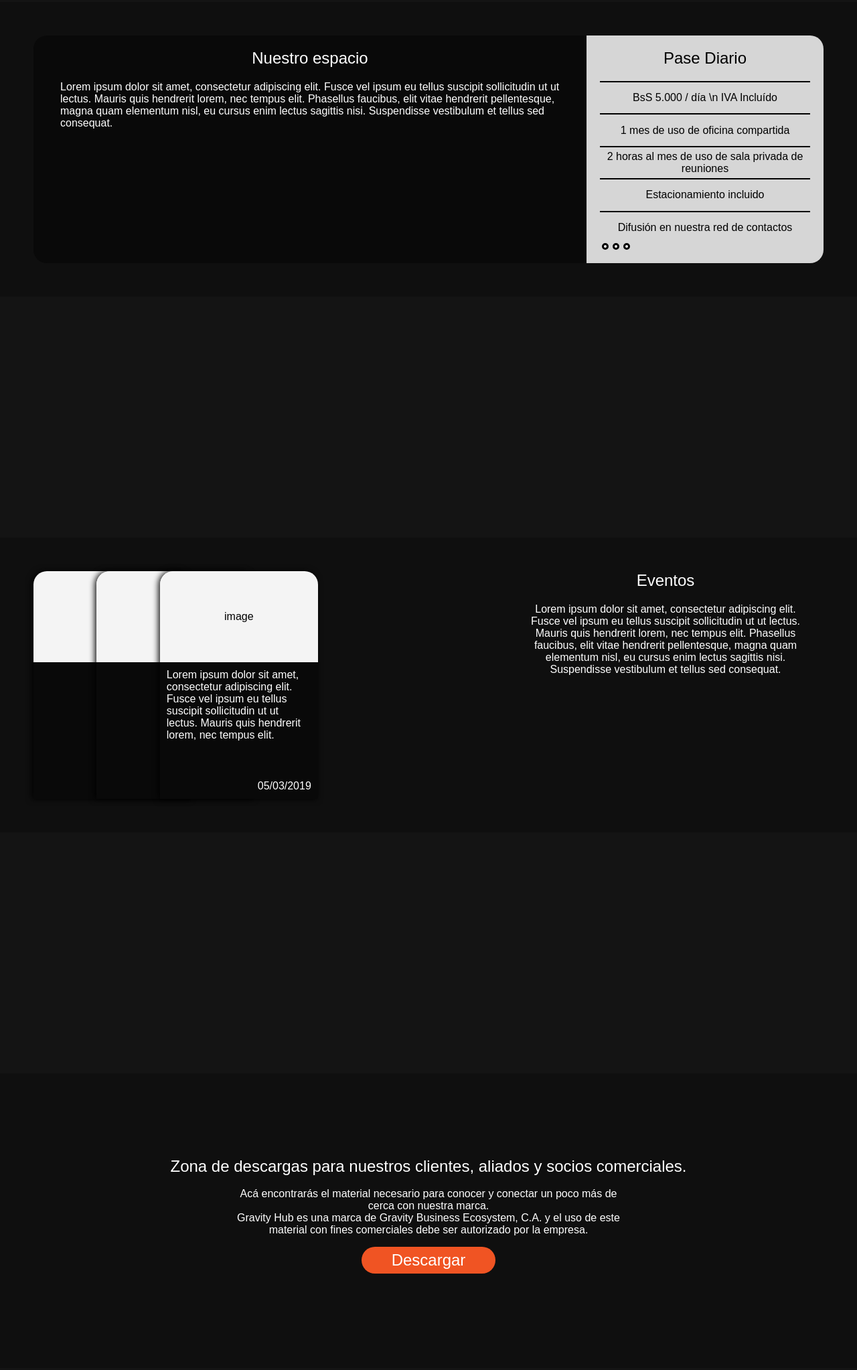
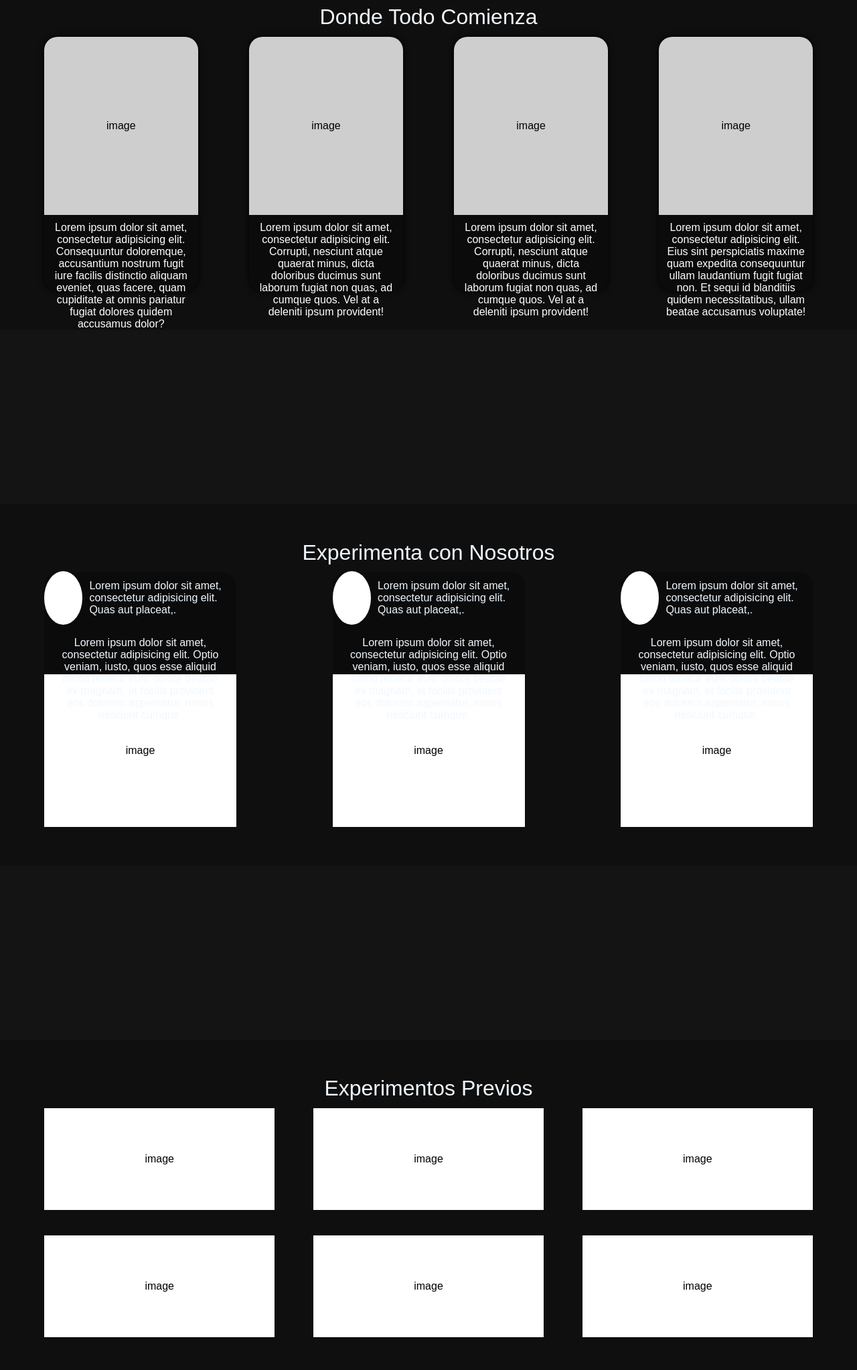
Before and after one commit to Hercast/Gravity, a plain HTML site: page Ecosystem-master/Lab/index.html in a window 1280 px wide. Shown: the part 1057-3103 px from the top of the page at 67% size. Drawn offline with Linux system fonts and the light colour scheme.

Commit message:
work 1.5
mejoras y cambios de Lobby y Lab

```diff
--- a/Ecosystem-master/Hub/style.css
+++ b/Ecosystem-master/Hub/style.css
@@ -2,7 +2,8 @@
 
 /*Menu*/
 *{
-	box-sizing: border-box;
+	-webkit-box-sizing: border-box;
+	        box-sizing: border-box;
 	padding: 0px;
 	margin: 0px;
 	font-family: sans-serif;
@@ -11,28 +12,36 @@
 	width: 100%;
 	height: 20vh;
 	background: #0A1D24;
+	display: -webkit-box;
+	display: -ms-flexbox;
 	display: flex;
 	position: fixed;
 	visibility: hidden;
 	z-index: 10000;
+	-webkit-transition: 0.3s;
 	transition: 0.3s;
 }
 #logo-img{
 	height: 80vh;
 	visibility: visible;
+	-webkit-transition: 0.3s;
 	transition: 0.3s;
 }
 .menu{
 	width: 100%;
 	height: 100vh;
 	background: #141414;
+	display: -webkit-box;
+	display: -ms-flexbox;
 	display: flex;
 }
 .box{
-	align-self: flex-end;
+	-ms-flex-item-align: end;
+	    align-self: flex-end;
 	width: 100%;
 	height: 10vh;
-	background: linear-gradient(-180deg,#D1953C,#641E00);
+	background: -webkit-gradient(linear,left top, left bottom,from(#e13fef),to(#440671));
+	background: linear-gradient(-180deg,#e13fef,#440671);
 	border-radius: 50%/100px 100px 0 0;
 }
 
@@ -46,7 +55,8 @@
 	font-size: 2vh;
 }
 .sub-title-table{
-	align-self: center;
+	-ms-flex-item-align: center;
+	    align-self: center;
 	font-size: 2vh;
 }
 
@@ -82,7 +92,7 @@
 }
 .tab{
 	height: 80vh;
-	padding: 100px 0px;
+	padding: 50px 0px;
 	background: #141414;
 }
 .table{
@@ -90,6 +100,8 @@
 	height: 100%;
 	padding: 50px;
 	background: #0F0F0F;
+	display: -webkit-box;
+	display: -ms-flexbox;
 	display: flex;
 }
 #ovni{
@@ -98,6 +110,8 @@
     top:75vh;
     width:flex;
     height:9vh;
+    display:-webkit-box;
+    display:-ms-flexbox;
     display:flex;
 
 }
--- a/Ecosystem-master/Lab/index.html
+++ b/Ecosystem-master/Lab/index.html
@@ -4,10 +4,9 @@
     <meta charset="utf-8">
     <title>Gravity LAB</title>
     <link href="style.css" rel="stylesheet">
-	<link href="style-coworking.css" rel="stylesheet">
-	<link href="style-events.css" rel="stylesheet">
-	<link href="style-downloads.css" rel="stylesheet">
-	<link href="style-about.css" rel="stylesheet">
+    <link href="style-begin.css" rel="stylesheet">
+    <link href="style-expe.css" rel="stylesheet">
+    <link href="style-test.css" rel="stylesheet">
 </head>
 
 <body>
@@ -19,94 +18,101 @@
 
         <div class="box"></div><a href="../index.html"><img id="ovni" src="img/ovni-01.png"></a>
     </div>
-	<a onClick="makeUpScroll()"><div id="up-button"></div></a>
-	<a onClick="makeDownScroll()"><div id="down-button"></div></a>
-	<!--Coworking-->
+    <a onClick="makeUpScroll()">
+        <div id="up-button"></div>
+    </a>
+    <a onClick="makeDownScroll()">
+        <div id="down-button"></div>
+    </a>
+    <!--Where Everything Begin-->
     <div class="header-space" id="coworking"></div>
     <div class="tab">
         <div class="table">
-			<div class="coworking-left-table">
-				<p class="title-table">Nuestro espacio</p>
-				<p class="text-table">Lorem ipsum dolor sit amet, consectetur adipiscing elit. Fusce vel ipsum eu tellus suscipit sollicitudin ut ut lectus. Mauris quis hendrerit lorem, nec tempus elit. Phasellus faucibus, elit vitae hendrerit pellentesque, magna quam elementum nisl, eu cursus enim lectus sagittis nisi. Suspendisse vestibulum et tellus sed consequat.</p>
+            <div class="begin-table">
+                <div class="begin-title">
+                    Donde Todo Comienza
                 </div>
-			<div class="coworking-right-table">
-				<div class="block-title-table">
-					<p class="title-table">Pase Diario</p>
+                <div class="begin-content">
+                    <div class="card">
+                        <div class="card-top">image</div>
+                        <div class="card-bot">Lorem ipsum dolor sit amet, consectetur adipisicing elit. Consequuntur doloremque, accusantium nostrum fugit iure facilis distinctio aliquam eveniet, quas facere, quam cupiditate at omnis pariatur fugiat dolores quidem accusamus dolor?</div>
                     </div>
-				<p class="block-text-table">BsS 5.000 / día \n IVA Incluído</p>
-				<p class="block-text-table">1 mes de uso de oficina compartida</p>
-				<p class="block-text-table">2 horas al mes de uso de sala privada de reuniones</p>
-				<p class="block-text-table">Estacionamiento incluido</p>
-				<p class="block-text-table">Difusión en nuestra red de contactos</p>
-				<div class="buttons">
-					<div class="button"></div>
-					<div class="button"></div>
-					<div class="button"></div>
+                    <div class="card">
+                        <div class="card-top">image</div>
+                        <div class="card-bot">Lorem ipsum dolor sit amet, consectetur adipisicing elit. Corrupti, nesciunt atque quaerat minus, dicta doloribus ducimus sunt laborum fugiat non quas, ad cumque quos. Vel at a deleniti ipsum provident!</div>
+                    </div>
+                    <div class="card">
+                        <div class="card-top">image</div>
+                        <div class="card-bot">Lorem ipsum dolor sit amet, consectetur adipisicing elit. Corrupti, nesciunt atque quaerat minus, dicta doloribus ducimus sunt laborum fugiat non quas, ad cumque quos. Vel at a deleniti ipsum provident!</div>
+                    </div>
+                    <div class="card">
+                        <div class="card-top">image</div>
+                        <div class="card-bot">Lorem ipsum dolor sit amet, consectetur adipisicing elit. Eius sint perspiciatis maxime quam expedita consequuntur ullam laudantium fugit fugiat non. Et sequi id blanditiis quidem necessitatibus, ullam beatae accusamus voluptate!</div>
                     </div>
                 </div>
             </div>
         </div>
-	<!--Events-->
+    </div>
+    <!--Experiment With Us-->
     <div class="header-space"></div>
     <div class="tab">
         <div class="table">
-			<div class="events-left-table">
-				<div class="card">
-					<div class="top-card"></div>
-					<div class="bottom-card"></div>
+            <div class="begin-table">
+                <div class="begin-title">
+                    Experimenta con Nosotros
                 </div>
-				<div class="card">
-					<div class="top-card"></div>
-					<div class="bottom-card"></div>
+                <div class="begin-content">
+                    <div class="expe-card">
+                        <div class="top-expe-card">
+                            <div class="logo-expe-card">
+                                <div class="logo-card"></div>
                             </div>
-				<div class="card">
-					<div class="top-card">image</div>
-					<div class="bottom-card">
-						<p>Lorem ipsum dolor sit amet, consectetur adipiscing elit. Fusce vel ipsum eu tellus suscipit sollicitudin ut ut lectus. Mauris quis hendrerit lorem, nec tempus elit.</p>
-						<p class="events-date">05/03/2019</p>
+                            <p class="text-expe-card">Lorem ipsum dolor sit amet, consectetur adipisicing elit. Quas aut placeat,.</p>
+                        </div>
+                        <div class="center-expe-card">Lorem ipsum dolor sit amet, consectetur adipisicing elit. Optio veniam, iusto, quos esse aliquid nemo tenetur eum dolore beatae ex magnam, et facilis provident eos dolorem aspernatur, minus nesciunt cumque.</div>
+                        <div class="bot-expe-card">image</div>
+                    </div>
+                    <div class="expe-card">
+                        <div class="top-expe-card">
+                            <div class="logo-expe-card">
+                                <div class="logo-card"></div>
+                            </div>
+                            <p class="text-expe-card">Lorem ipsum dolor sit amet, consectetur adipisicing elit. Quas aut placeat,.</p>
+                        </div>
+                        <div class="center-expe-card">Lorem ipsum dolor sit amet, consectetur adipisicing elit. Optio veniam, iusto, quos esse aliquid nemo tenetur eum dolore beatae ex magnam, et facilis provident eos dolorem aspernatur, minus nesciunt cumque.</div>
+                        <div class="bot-expe-card">image</div>
+                    </div>
+                    <div class="expe-card">
+                        <div class="top-expe-card">
+                            <div class="logo-expe-card">
+                                <div class="logo-card"></div>
+                            </div>
+                            <p class="text-expe-card">Lorem ipsum dolor sit amet, consectetur adipisicing elit. Quas aut placeat,.</p>
+                        </div>
+                        <div class="center-expe-card">Lorem ipsum dolor sit amet, consectetur adipisicing elit. Optio veniam, iusto, quos esse aliquid nemo tenetur eum dolore beatae ex magnam, et facilis provident eos dolorem aspernatur, minus nesciunt cumque.</div>
+                        <div class="bot-expe-card">image</div>
+                    </div>
+
                 </div>
             </div>
         </div>
-			<div class="events-rigth-table">
-				<p class="title-table">Eventos</p>
-				<p class="text-table">Lorem ipsum dolor sit amet, consectetur adipiscing elit. Fusce vel ipsum eu tellus suscipit sollicitudin ut ut lectus. Mauris quis hendrerit lorem, nec tempus elit. Phasellus faucibus, elit vitae hendrerit pellentesque, magna quam elementum nisl, eu cursus enim lectus sagittis nisi. Suspendisse vestibulum et tellus sed consequat.</p>
     </div>
-		</div>
-	</div>
-	<!--Downloads-->
+    <!--Previous Test-->
     <div class="header-space"></div>
     <div class="tab">
         <div class="table">
-			<div class="downloads-table">
-				<p class="title-table">Zona de descargas para nuestros clientes, aliados y socios comerciales.</p>
-				<br>
-				<p class="downloads-text-table">Acá encontrarás el material necesario para conocer y conectar un poco más de cerca con nuestra marca.</p>
-				<p class="downloads-text-table">Gravity Hub es una marca de Gravity Business Ecosystem, C.A. y el uso de este material con fines comerciales debe ser autorizado por la empresa.</p>
-				<div class="downloads-img"><p class="title-table">Descargar</p></div>
+            <div class="begin-table">
+                <div class="begin-title">
+                    Experimentos Previos
                 </div>
-		</div>
-	</div>
-	<!--About Us-->
-	<div class="header-space"></div>
-	<div class="tab">
-		<div class="table">
-			<div class="about-table">
-				<div class="about-title">
-					<p>Acerca de Gravity Hub</p>
-				</div>
-				<div class="about-items-table">
-					<div class="about-item">
-						<img alt="" class="about-item-logo" src="icons/2x/baseline_arrow_forward_ios_black_18dp.png">
-						<p class="about-item-text">Gravity Hub es un espacio colaborativo que busca promover la cultura de la innovación y el emprendimiento (especialmente digital) en la Ciudad de Valencia, a través de una serie de productos y servicios orientados hacia necesidades como la interconexión humana, el aprendizaje y la experiencia colectiva.</p>
-					</div>
-					<div class="about-item">
-						<img alt="" class="about-item-logo" src="icons/2x/baseline_arrow_forward_ios_black_18dp.png">
-						<p class="about-item-text">Gravity Hub es un espacio colaborativo que busca promover la cultura de la innovación y el emprendimiento (especialmente digital) en la Ciudad de Valencia, a través de una serie de productos y servicios orientados hacia necesidades como la interconexión humana, el aprendizaje y la experiencia colectiva.</p>
-					</div>
-					<div class="about-item">
-						<img alt="" class="about-item-logo" src="icons/2x/baseline_arrow_forward_ios_black_18dp.png">
-						<p class="about-item-text">Gravity Hub es un espacio colaborativo que busca promover la cultura de la innovación y el emprendimiento (especialmente digital) en la Ciudad de Valencia, a través de una serie de productos y servicios orientados hacia necesidades como la interconexión humana, el aprendizaje y la experiencia colectiva.</p>
-					</div>
+                <div class="test-content">
+                    <div class="test-card">image</div>
+                    <div class="test-card">image</div>
+                    <div class="test-card">image</div>
+
+                    <div class="test-card">image</div>
+                    <div class="test-card">image</div>
+                    <div class="test-card">image</div>
                 </div>
             </div>
         </div>
@@ -129,9 +135,9 @@
             document.getElementById("up-button").style.visibility = "hidden";
         }
 
-		if (document.documentElement.scrollTop >= window.innerHeight*3+window.innerHeight/2 && document.documentElement.scrollTop <= window.innerHeight*4) {
+        if (document.documentElement.scrollTop >= window.innerHeight * 2 + window.innerHeight / 2 && document.documentElement.scrollTop <= window.innerHeight * 3) {
             document.getElementById("down-button").style.visibility = "hidden";
-		}else{
+        } else {
             document.getElementById("down-button").style.visibility = "visible";
         }
     }
@@ -139,26 +145,21 @@
     function makeDownScroll() {
         if (document.documentElement.scrollTop >= 0 && document.documentElement.scrollTop < window.innerHeight) {
             document.documentElement.scrollTop = window.innerHeight;
-		}else if (document.documentElement.scrollTop >= 0 && document.documentElement.scrollTop < window.innerHeight*2) {
-			document.documentElement.scrollTop = window.innerHeight*2;
-		}else if (document.documentElement.scrollTop >= 0 && document.documentElement.scrollTop < window.innerHeight*3) {
-			document.documentElement.scrollTop = window.innerHeight*3;
-		}else if (document.documentElement.scrollTop >= 0 && document.documentElement.scrollTop < window.innerHeight*4) {
-			document.documentElement.scrollTop = window.innerHeight*4;
+        } else if (document.documentElement.scrollTop >= 0 && document.documentElement.scrollTop < window.innerHeight * 2) {
+            document.documentElement.scrollTop = window.innerHeight * 2;
+        } else if (document.documentElement.scrollTop >= 0 && document.documentElement.scrollTop < window.innerHeight * 3) {
+            document.documentElement.scrollTop = window.innerHeight * 3;
         }
     }
 
     function makeUpScroll() {
         if (document.documentElement.scrollTop >= 0 && document.documentElement.scrollTop <= window.innerHeight) {
             document.documentElement.scrollTop = 0;
-		}else if (document.documentElement.scrollTop >= window.innerHeight && document.documentElement.scrollTop <= window.innerHeight*2) {
+        } else if (document.documentElement.scrollTop >= window.innerHeight && document.documentElement.scrollTop <= window.innerHeight * 2) {
             document.documentElement.scrollTop = window.innerHeight;
-		}else if (document.documentElement.scrollTop >= window.innerHeight*2 && document.documentElement.scrollTop <= window.innerHeight*3) {
-			document.documentElement.scrollTop = window.innerHeight*2;
-		}else if (document.documentElement.scrollTop >= window.innerHeight*3 && document.documentElement.scrollTop <= window.innerHeight*4) {
-			document.documentElement.scrollTop = window.innerHeight*3;
+        } else if (document.documentElement.scrollTop >= window.innerHeight * 2 && document.documentElement.scrollTop <= window.innerHeight * 3) {
+            document.documentElement.scrollTop = window.innerHeight * 2;
         }
     }
-
 </script>
 </html>
--- a/Ecosystem-master/Lab/style-about.css
+++ /dev/null
@@ -1,39 +0,0 @@
-@charset "utf-8";
-/* CSS Document */
-
-.about-table{
-	width: 100%;
-	height: 100%;
-	display: flex;
-	flex-direction: column;
-	align-items: center;
-}
-.about-title{
-	color: white;
-	font-size: 3vh;
-	margin: 3vh;
-}
-.about-item{
-	display: flex;
-	align-items: center;
-	background:#0A0A0A;
-	padding: 10px;
-	border-radius: 5px;
-	box-shadow: 2px 2px 10px 1px black;
-}
-.about-item-logo{
-	width: 5vh;
-}
-.about-item-text{
-	width: 80%;
-	padding: 10px;
-	color: white;
-	font-size: 2vh;
-}
-.about-items-table{
-	height: 100%;
-	display: flex;
-	padding: 10px;
-	flex-direction: column;
-	justify-content: space-between;
-}
--- /dev/null
+++ b/Ecosystem-master/Lab/style-begin.css
@@ -0,0 +1,70 @@
+@charset "utf-8";
+
+.begin-table{
+    width: 100%;
+    height: 100%;
+    display: -webkit-box;
+    display: -ms-flexbox;
+    display: flex;
+    -webkit-box-orient: vertical;
+    -webkit-box-direction: normal;
+        -ms-flex-direction: column;
+            flex-direction: column;
+}
+.begin-title{
+    height: 10%;
+    width: 100%;
+    color: aliceblue;
+    display: -webkit-box;
+    display: -ms-flexbox;
+    display: flex;
+    -webkit-box-pack: center;
+        -ms-flex-pack: center;
+            justify-content: center;
+    -webkit-box-align: center;
+        -ms-flex-align: center;
+            align-items: center;
+    font-size: 4vh;
+}
+.begin-content{
+    height: 90%;
+    width: 100%;
+    display: -webkit-box;
+    display: -ms-flexbox;
+    display: flex;
+    -webkit-box-pack: justify;
+        -ms-flex-pack: justify;
+            justify-content: space-between;
+    padding: 1vh 2vh;
+}
+.card{
+    width: 20%;
+    height: 100%;
+    border-radius: 20px;
+    -webkit-box-shadow: 0px 0px 10px 0px black;
+            box-shadow: 0px 0px 10px 0px black;
+}
+.card-top{
+    width: 100%;
+    height: 70%;
+    background: #cecece;
+    border-radius: 20px 20px 0px 0px;
+    display: -webkit-box;
+    display: -ms-flexbox;
+    display: flex;
+    -webkit-box-pack: center;
+        -ms-flex-pack: center;
+            justify-content: center;
+    -webkit-box-align: center;
+        -ms-flex-align: center;
+            align-items: center;
+}
+.card-bot{
+    width: 100%;
+    height: 30%;
+    background: #0b0b0b;
+    border-radius: 0px 0px 20px 20px;
+    color: white;
+    padding: 10px;
+    text-align: center;
+}
--- a/Ecosystem-master/Lab/style-coworking.css
+++ /dev/null
@@ -1,51 +0,0 @@
-@charset "utf-8";
-/* CSS Document */
-
-.coworking-left-table{
-	width: 70%;
-	height: 100%;
-	background: #090909;
-	border-radius: 20px 0px 0px 20px;
-	padding: 20px;
-	color: white;
-	display: flex;
-	font-family: sans-serif;
-	flex-direction: column;
-}
-.coworking-right-table{
-	width: 30%;
-	height: 100%;
-	background: #D6D6D6;
-	border-radius: 0px 20px 20px 0px;
-	color: black;
-	display: flex;
-	font-family: sans-serif;
-	flex-direction: column;
-	padding: 20px;
-}
-.block-title-table{
-	height: 20%;
-	display: flex;
-	flex-direction: column;
-}
-.block-text-table{
-	height: 20%;
-	display: flex;
-	justify-content: center;
-	align-content: center;
-	align-items: center;
-	border-top: solid black 2px;
-	font-size: 2vh;
-	text-align: center;
-}
-.buttons{
-	display: flex;
-}
-.button{
-	width: 10px;
-	height: 10px;
-	background: white;
-	border: solid 3px black;
-	border-radius: 10px;
-	margin: 0px 3px;;
-}
--- a/Ecosystem-master/Lab/style-downloads.css
+++ /dev/null
@@ -1,27 +0,0 @@
-@charset "utf-8";
-/* CSS Document */
-
-.downloads-table{
-	width: 100%;
-	display: flex;
-	flex-direction: column;
-	justify-content: center;
-	color: white;
-	text-align: center;
-	align-items: center;
-}
-.downloads-img{
-	width: 200px;
-	height: 5vh;
-	background: #F05423;
-	display: flex;
-	flex-direction: column;
-	justify-content: center;
-	border-radius: 20px;
-	margin: 2vh;
-	align-self: center;
-	font-size: 30px;
-}
-.downloads-text-table{
-	width: 50%;
-}
--- a/Ecosystem-master/Lab/style-events.css
+++ /dev/null
@@ -1,52 +0,0 @@
-@charset "utf-8";
-/* CSS Document */
-
-.card{
-	width: 60%;
-	height: 100%;
-	border-radius: 20px 20px 0px 0px;
-	box-shadow: -2px 0px 10px 0px black;
-	top: 0px;
-}
-.top-card{
-	width: 100%;
-	height: 40%;
-	background: #F4F4F4;
-	border-radius: 20px 20px 0px 0px;
-	display: flex;
-	justify-content: center;
-	align-items: center;
-}
-.bottom-card{
-	width: 100%;
-	height: 60%;
-	background: #090909;
-	color: white;
-	display: flex;
-	justify-content: space-between;
-	flex-direction: column;
-	padding: 10px;
-}
-.card+.card{
-	position: relative;
-	left: -20%;
-}
-.card+.card+.card{
-	position: relative;
-	left: -40%;
-}
-.events-left-table{
-	width: 60%;
-	height: 100%;
-	display: flex;
-}
-.events-rigth-table{
-	width: 40%;
-	height: 100%;
-	text-align: center;
-	color: white;
-}
-.events-date{
-	color: white;
-	align-self: flex-end;
-}
--- /dev/null
+++ b/Ecosystem-master/Lab/style-expe.css
@@ -0,0 +1,55 @@
+@charset "utf-8";
+
+.expe-card{
+    width: 25%;
+    height: 100%;
+}
+.top-expe-card{
+    width: 100%;
+    height: 20%;
+    display: flex;
+    justify-content: space-between;
+    align-items: center;
+    color: aliceblue;
+    background: #0b0b0b;
+    border-radius: 20px 20px 0px 0px;
+}
+.center-expe-card{
+    width: 100%;
+    height: 20%;
+    display: flex;
+    justify-content: center;
+    text-align: center;
+    color: aliceblue;
+    padding: 20px;
+    background: #0b0b0b;
+}
+.bot-expe-card{
+    width: 100%;
+    height: 60%;
+    background: white;
+    display: flex;
+    justify-content: center;
+    align-items: center;
+}
+.logo-expe-card{
+    width: 20%;
+    display: flex;
+    justify-content: center;
+}
+.logo-card{
+    width: 80px;
+    height: 80px;
+    background: white;
+    border-radius: 50%;
+
+}
+.text-expe-card{
+    box-sizing: border-box;
+    width: 80%;
+    height: 100%;
+    display: flex;
+    justify-content: center;
+    align-items: center;
+    padding: 10px;
+}
--- /dev/null
+++ b/Ecosystem-master/Lab/style-test.css
@@ -0,0 +1,28 @@
+@charset "utf-8";
+.test-content{
+    height: 90%;
+    width: 100%;
+    display: -webkit-box;
+    display: -ms-flexbox;
+    display: flex;
+    -webkit-box-pack: justify;
+        -ms-flex-pack: justify;
+            justify-content: space-between;
+    padding: 1vh 2vh;
+    -ms-flex-wrap: wrap;
+        flex-wrap: wrap;
+}
+.test-card{
+    width: 30%;
+    height: 40%;
+    background: white;
+    display: -webkit-box;
+    display: -ms-flexbox;
+    display: flex;
+    -webkit-box-pack: center;
+        -ms-flex-pack: center;
+            justify-content: center;
+    -webkit-box-align: center;
+        -ms-flex-align: center;
+            align-items: center;
+}
--- a/Ecosystem-master/Lab/style.css
+++ b/Ecosystem-master/Lab/style.css
@@ -2,7 +2,8 @@
 
 /*Menu*/
 *{
-	box-sizing: border-box;
+	-webkit-box-sizing: border-box;
+	        box-sizing: border-box;
 	padding: 0px;
 	margin: 0px;
 	font-family: sans-serif;
@@ -11,27 +12,35 @@
 	width: 100%;
 	height: 20vh;
 	background: #0A1D24;
+	display: -webkit-box;
+	display: -ms-flexbox;
 	display: flex;
 	position: fixed;
 	visibility: hidden;
 	z-index: 10000;
+	-webkit-transition: 0.3s;
 	transition: 0.3s;
 }
 #logo-img{
 	height: 80vh;
 	visibility: visible;
+	-webkit-transition: 0.3s;
 	transition: 0.3s;
 }
 .menu{
 	width: 100%;
 	height: 100vh;
 	background: #141414;
+	display: -webkit-box;
+	display: -ms-flexbox;
 	display: flex;
 }
 .box{
-	align-self: flex-end;
+	-ms-flex-item-align: end;
+	    align-self: flex-end;
 	width: 100%;
 	height: 10vh;
+	background: -webkit-gradient(linear,left top, left bottom,from(#e13fef),to(#440671));
 	background: linear-gradient(-180deg,#e13fef,#440671);
 	border-radius: 50%/100px 100px 0 0;
 }
@@ -46,7 +55,8 @@
 	font-size: 2vh;
 }
 .sub-title-table{
-	align-self: center;
+	-ms-flex-item-align: center;
+	    align-self: center;
 	font-size: 2vh;
 }
 
@@ -82,7 +92,7 @@
 }
 .tab{
 	height: 80vh;
-	padding: 100px 0px;
+	padding: 50px 0px;
 	background: #141414;
 }
 .table{
@@ -90,6 +100,8 @@
 	height: 100%;
 	padding: 50px;
 	background: #0F0F0F;
+	display: -webkit-box;
+	display: -ms-flexbox;
 	display: flex;
 }
 #ovni{
@@ -98,6 +110,8 @@
     top:75vh;
     width:flex;
     height:9vh;
+    display:-webkit-box;
+    display:-ms-flexbox;
     display:flex;
 
 }
--- a/Ecosystem-master/School/style.css
+++ b/Ecosystem-master/School/style.css
@@ -2,7 +2,8 @@
 
 /*Menu*/
 *{
-	box-sizing: border-box;
+	-webkit-box-sizing: border-box;
+	        box-sizing: border-box;
 	padding: 0px;
 	margin: 0px;
 	font-family: sans-serif;
@@ -11,28 +12,36 @@
 	width: 100%;
 	height: 20vh;
 	background: #0A1D24;
+	display: -webkit-box;
+	display: -ms-flexbox;
 	display: flex;
 	position: fixed;
 	visibility: hidden;
 	z-index: 10000;
+	-webkit-transition: 0.3s;
 	transition: 0.3s;
 }
 #logo-img{
 	height: 80vh;
 	visibility: visible;
+	-webkit-transition: 0.3s;
 	transition: 0.3s;
 }
 .menu{
 	width: 100%;
 	height: 100vh;
 	background: #141414;
+	display: -webkit-box;
+	display: -ms-flexbox;
 	display: flex;
 }
 .box{
-	align-self: flex-end;
+	-ms-flex-item-align: end;
+	    align-self: flex-end;
 	width: 100%;
 	height: 10vh;
-	background: linear-gradient(-180deg,#76c619,#0a6028);
+	background: -webkit-gradient(linear,left top, left bottom,from(#e13fef),to(#440671));
+	background: linear-gradient(-180deg,#e13fef,#440671);
 	border-radius: 50%/100px 100px 0 0;
 }
 
@@ -46,7 +55,8 @@
 	font-size: 2vh;
 }
 .sub-title-table{
-	align-self: center;
+	-ms-flex-item-align: center;
+	    align-self: center;
 	font-size: 2vh;
 }
 
@@ -82,7 +92,7 @@
 }
 .tab{
 	height: 80vh;
-	padding: 100px 0px;
+	padding: 50px 0px;
 	background: #141414;
 }
 .table{
@@ -90,6 +100,8 @@
 	height: 100%;
 	padding: 50px;
 	background: #0F0F0F;
+	display: -webkit-box;
+	display: -ms-flexbox;
 	display: flex;
 }
 #ovni{
@@ -98,6 +110,8 @@
     top:75vh;
     width:flex;
     height:9vh;
+    display:-webkit-box;
+    display:-ms-flexbox;
     display:flex;
 
 }
```
Also changed, not shown: Ecosystem-master/index.html (+3 -3 lines), Ecosystem-master/styles.css (+6 -91 lines). Lines whose indentation alone changed are shown as unchanged.
